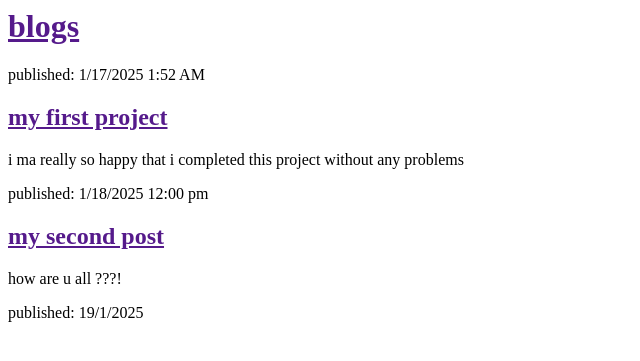
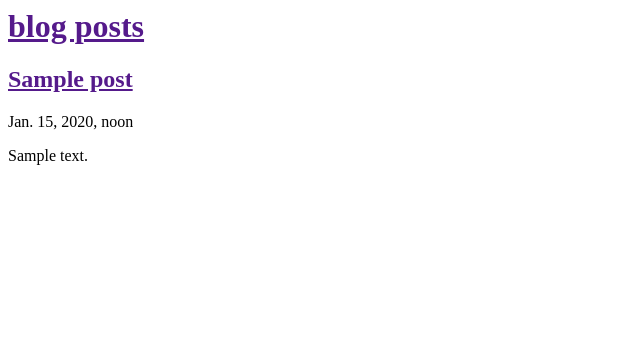
Before and after one commit to aboelkhair3/my-first-blog, a Django app: page / in a window 1280 px wide. Shown: the top 361 px of the page, without its empty margins (0-640 px from the left). Run offline with Django 5.2, Linux system fonts and the light colour scheme; tables that the repository leaves empty hold one stand-in row (values such as "Sample post").

Commit message:
modefied templates

```diff
--- a/blog/templates/blog/post_list.html
+++ b/blog/templates/blog/post_list.html
@@ -1,22 +1,8 @@
-
-<html>
-    <title>amr's blog</title>
-<body>
-    <header><h1><a href=""> blogs </a></h1></header>
-
-    <article>
-        <time>published: 1/17/2025 1:52 AM </time>
-        <h2><a href="">my first project</a></h2>
-        <p>i ma really so happy that i completed this project without any problems</p>
-
-    </article>
-    <article>
-        <time>published: 1/18/2025 12:00 pm</time>
-        <h2><a href=""> my second post</a></h2>
-        <p>how are u all ???!</p>
-        <time >published: 19/1/2025</time>
-    </article>
-
-
-</body>
-</html>
+<header> <h1><a href="">blog posts</a></h1></header>
+{% for post in posts %}
+<article>
+    <h2><a href="">{{post.title}}</a></h2>
+    <time> {{post.published_date}}</time>
+    <p>{{post.text|linebreaksbr}}</p>
+</article>
+{% endfor %}
--- a/blog/views.py
+++ b/blog/views.py
@@ -1,3 +1,6 @@
 from django.shortcuts import render
+from django.utils import timezone
+from .models import Post
 def post_list(request):
-    return render(request,'blog/post_list.html',{})
+    posts=Post.objects.filter(published_date__lte=timezone.now()).order_by('published_date')
+    return render(request,'blog/post_list.html',{'posts' : posts})
```
